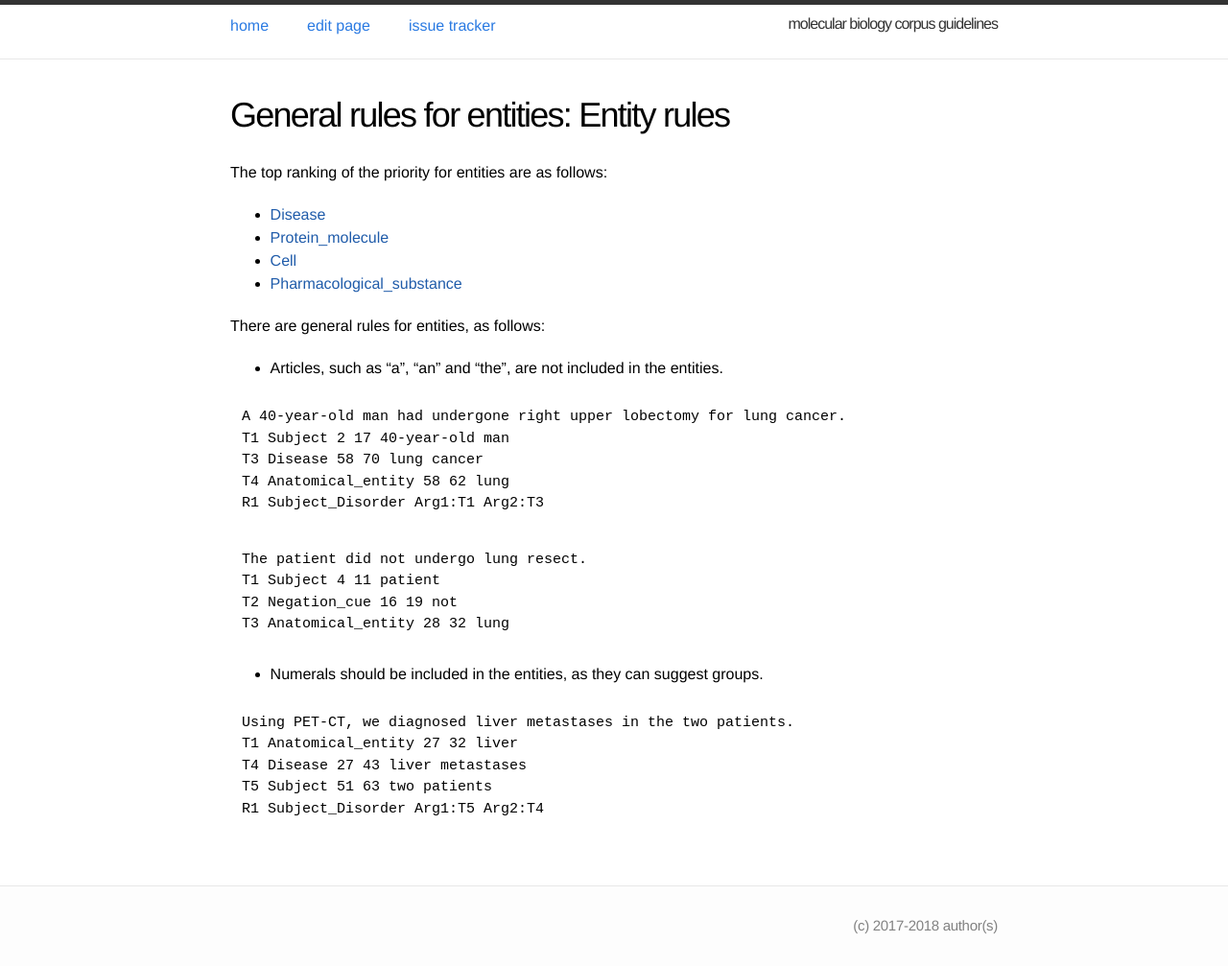
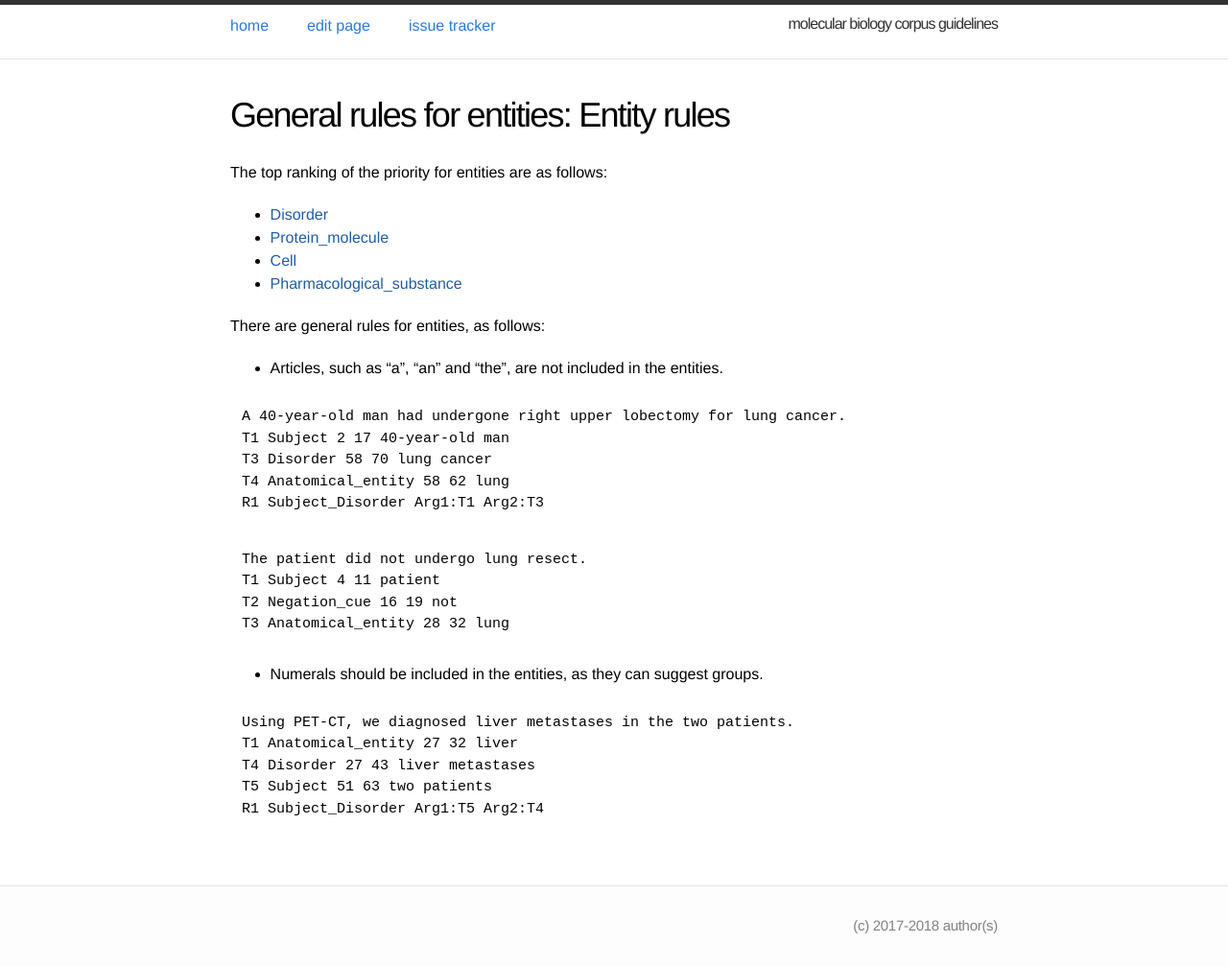
Before and after one commit to ezcatdb/molbiol_lung_corpus-guidelines, a Jekyll site: the page built from _entity/GeneralRules.md, in a window 1280 px wide. Shown: the whole page at 96% size. Built offline with Jekyll 4.4.1, drawn with Linux system fonts in a browser that asks for light colours.

Commit message:
update index.md & GeneralRules.md

```diff
--- a/_entity/GeneralRules.md
+++ b/_entity/GeneralRules.md
@@ -6,7 +6,7 @@ order: 0
 ---
 
 The top ranking of the priority for entities are as follows:
-- [Disease]()
+- [Disorder]()
 - [Protein_molecule]()
 - [Cell]()
 - [Pharmacological_substance]()
@@ -22,7 +22,7 @@ There are general rules for entities, as follows:
 ~~~ ann
 A 40-year-old man had undergone right upper lobectomy for lung cancer.
 T1 Subject 2 17 40-year-old man
-T3 Disease 58 70 lung cancer
+T3 Disorder 58 70 lung cancer
 T4 Anatomical_entity 58 62 lung
 R1 Subject_Disorder Arg1:T1 Arg2:T3
 ~~~
@@ -38,7 +38,7 @@ T3 Anatomical_entity 28 32 lung
 ~~~ ann
 Using PET-CT, we diagnosed liver metastases in the two patients.
 T1 Anatomical_entity 27 32 liver
-T4 Disease 27 43 liver metastases
+T4 Disorder 27 43 liver metastases
 T5 Subject 51 63 two patients
 R1 Subject_Disorder Arg1:T5 Arg2:T4
 ~~~
```
Also changed, not shown: index.md (+10 -14 lines).
